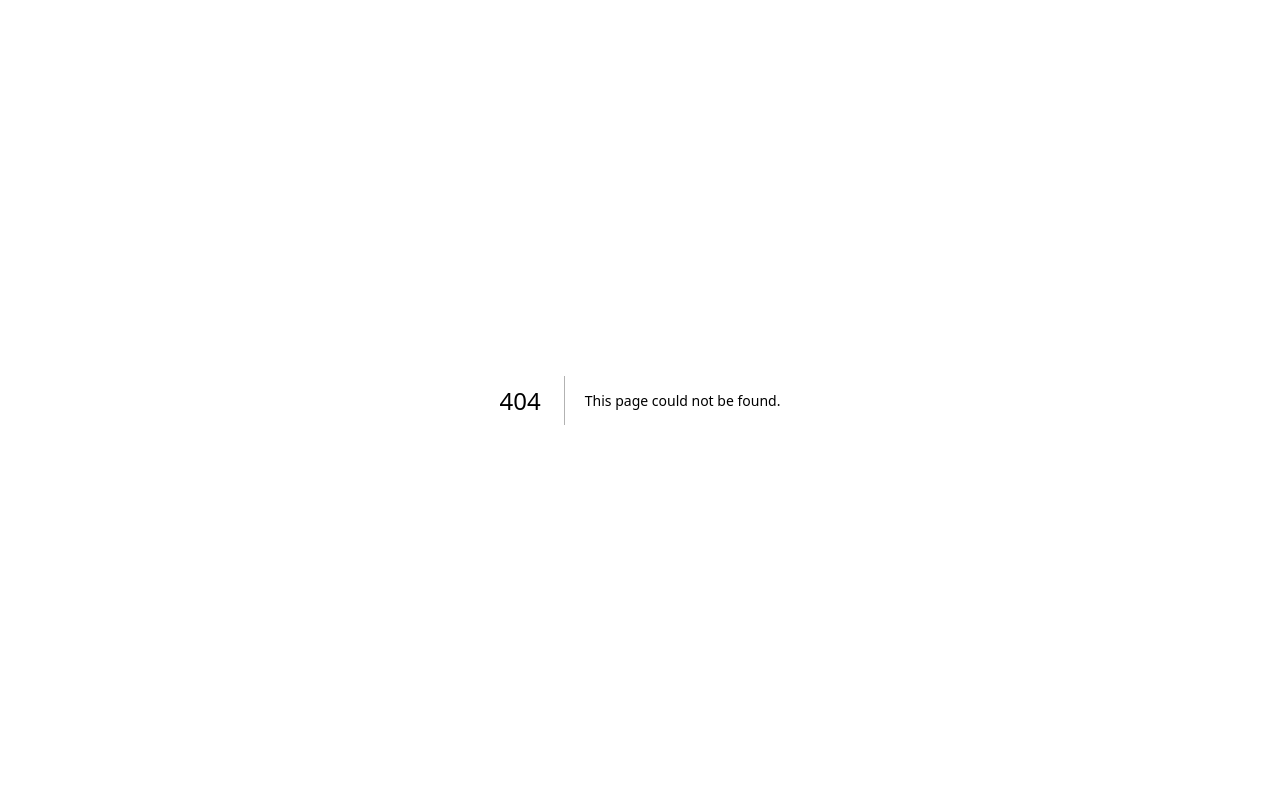
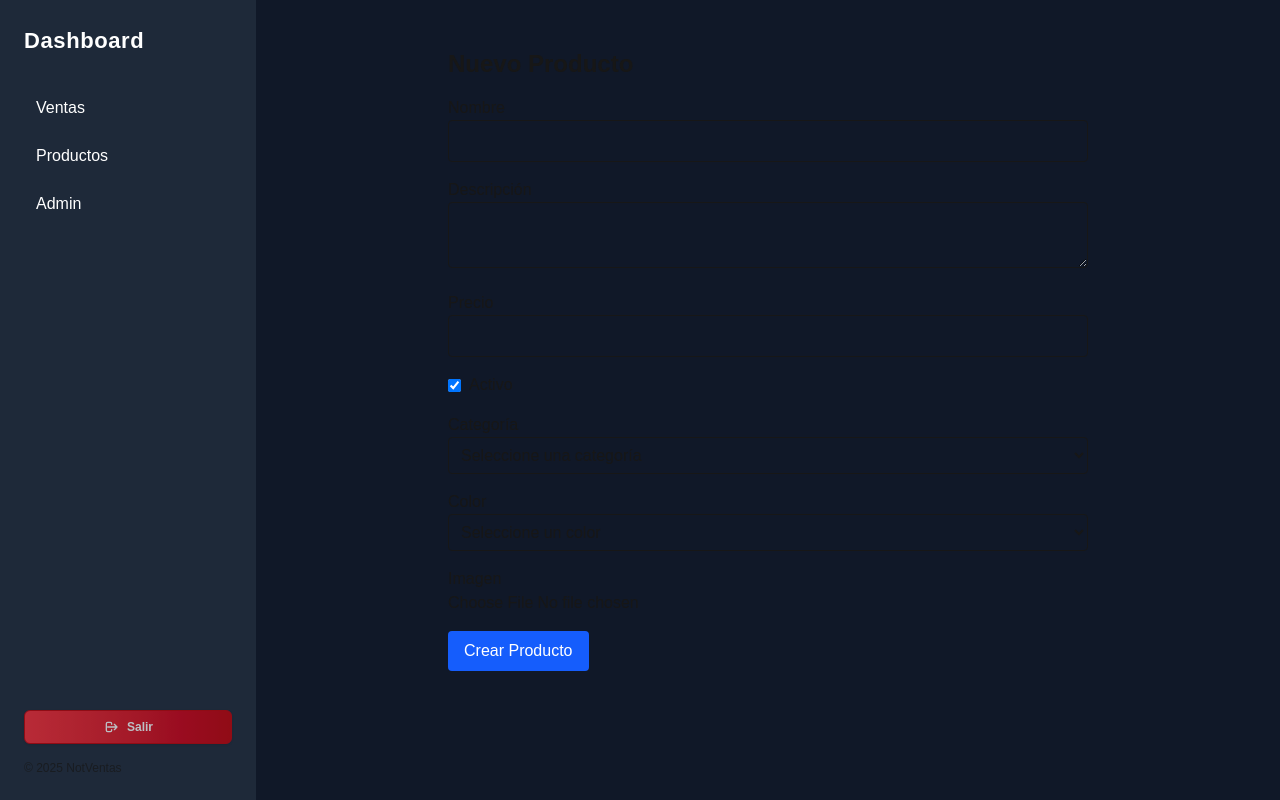
Before and after one commit to info288-17-202501/notVentas, a Next.js app in the folder app/front/: page /dashboard/stock/new in a window 1280 px wide. Before the commit this address had no page. Built offline with nearby package versions, Linux system fonts and the light colour scheme.

Commit message:
product card update - fix page product

```diff
--- /dev/null
+++ b/app/front/src/api/company.js
@@ -0,0 +1,12 @@
+import axios from '../lib/axios';
+
+// Función para obtener la lista de empresas
+export const getCompanies = async () => {
+  try {
+    const response = await axios.get('/company');
+    return response.data;
+  } catch (error) {
+    console.error('Error al obtener la lista de empresas:', error);
+    throw error;
+  }
+};
--- a/app/front/src/app/admin/companies/page.jsx
+++ b/app/front/src/app/admin/companies/page.jsx
@@ -1,6 +1,6 @@
 'use client';
 import React, { useEffect, useState } from 'react';
-
+import { getCompanies } from '../../../api/company.js'; // Asegúrate de que la ruta sea correcta
 
 const CompaniesPage = () => {
     const [companies, setCompanies] = useState([]);
@@ -10,11 +10,8 @@ const CompaniesPage = () => {
     useEffect(() => {
         const fetchCompanies = async () => {
             try {
-                const response = await fetch('http://localhost:3000/api/company');
-                if (!response.ok) throw new Error('Error al obtener información de la empresa');
-                const data = await response.json();
-                console.log("Respuesta de la API:", data); // Muestra la respuesta de la API
-                setCompanies(data);
+                const company = await getCompanies();
+                setCompanies(company);
             } catch (err) {
                 setError(err.message);
             } finally {
--- a/app/front/src/app/admin/page.js
+++ b/app/front/src/app/admin/page.js
@@ -7,23 +7,7 @@ const AdminPage = () => {
     return (
         <div style={styles.container}>
             <Navbar />
-            <main style={styles.main}>
-                <section style={styles.card}>
-                    <h2>Gestión de Usuarios</h2>
-                    <p>Administra los usuarios de la plataforma.</p>
-                    <button style={styles.button}>Ir a Usuarios</button>
-                </section>
-                <section style={styles.card}>
-                    <h2>Estadísticas</h2>
-                    <p>Consulta las estadísticas de uso.</p>
-                    <button style={styles.button}>Ver Estadísticas</button>
-                </section>
-                <section style={styles.card}>
-                    <h2>Configuración</h2>
-                    <p>Ajusta las configuraciones del sistema.</p>
-                    <button style={styles.button}>Abrir Configuración</button>
-                </section>
-            </main>
+
            <Footer />
         </div>
     );
--- a/app/front/src/app/cart/page.jsx
+++ b/app/front/src/app/cart/page.jsx
@@ -1,7 +1,7 @@
 // app/cart/page.tsx
 'use client';
 
-import { useCartStore } from '@/store/cartStore';
+import { useCartStore } from '../../store/cartStore';
 
 export default function CartPage() {
   const { items, removeFromCart, clearCart } = useCartStore();
--- /dev/null
+++ b/app/front/src/app/dashboard/stock/new/page.jsx
@@ -0,0 +1,160 @@
+'use client';
+import { useState } from "react";
+
+export default function NewProductPage() {
+  const [formData, setFormData] = useState({
+    name: "",
+    description: "",
+    price: "",
+    is_active: true,
+    category_id: "",
+    color_id: "",
+    image: null,
+  });
+
+  const handleChange = (e) => {
+    const { name, value, type, checked, files } = e.target;
+    if (type === "checkbox") {
+      setFormData({ ...formData, [name]: checked });
+    } else if (type === "file") {
+      setFormData({ ...formData, [name]: files[0] });
+    } else {
+      setFormData({ ...formData, [name]: value });
+    }
+  };
+
+  const handleSubmit = async (e) => {
+    e.preventDefault();
+
+    const data = new FormData();
+    for (const key in formData) {
+      data.append(key, formData[key]);
+    }
+
+    try {
+      const response = await fetch("/api/products", {
+        method: "POST",
+        body: data,
+      });
+
+      if (response.ok) {
+        alert("Producto creado exitosamente");
+        setFormData({
+          name: "",
+          description: "",
+          price: "",
+          is_active: true,
+          category_id: "",
+          color_id: "",
+          image: null,
+        });
+      } else {
+        alert("Error al crear el producto");
+      }
+    } catch (error) {
+      console.error("Error:", error);
+    }
+  };
+
+  return (
+    <div className="max-w-2xl mx-auto p-4">
+      <h1 className="text-2xl font-bold mb-4">Nuevo Producto</h1>
+      <form onSubmit={handleSubmit} className="space-y-4" encType="multipart/form-data">
+        <div>
+          <label className="block font-medium">Nombre</label>
+          <input
+            type="text"
+            name="name"
+            className="w-full border rounded p-2"
+            value={formData.name}
+            onChange={handleChange}
+            required
+          />
+        </div>
+
+        <div>
+          <label className="block font-medium">Descripción</label>
+          <textarea
+            name="description"
+            className="w-full border rounded p-2"
+            value={formData.description}
+            onChange={handleChange}
+            required
+          ></textarea>
+        </div>
+
+        <div>
+          <label className="block font-medium">Precio</label>
+          <input
+            type="number"
+            name="price"
+            className="w-full border rounded p-2"
+            value={formData.price}
+            onChange={handleChange}
+            required
+          />
+        </div>
+
+        <div className="flex items-center space-x-2">
+          <input
+            type="checkbox"
+            name="is_active"
+            checked={formData.is_active}
+            onChange={handleChange}
+          />
+          <label>Activo</label>
+        </div>
+
+        <div>
+          <label className="block font-medium">Categoría</label>
+          <select
+            name="category_id"
+            className="w-full border rounded p-2"
+            value={formData.category_id}
+            onChange={handleChange}
+            required
+          >
+            <option value="">Seleccione una categoría</option>
+            <option value="1">Electrónica</option>
+            <option value="2">Ropa</option>
+            {/* Más opciones según tu sistema */}
+          </select>
+        </div>
+
+        <div>
+          <label className="block font-medium">Color</label>
+          <select
+            name="color_id"
+            className="w-full border rounded p-2"
+            value={formData.color_id}
+            onChange={handleChange}
+            required
+          >
+            <option value="">Seleccione un color</option>
+            <option value="1">Rojo</option>
+            <option value="2">Azul</option>
+            {/* Más opciones según tu sistema */}
+          </select>
+        </div>
+
+        <div>
+          <label className="block font-medium">Imagen</label>
+          <input
+            type="file"
+            name="image"
+            accept="image/*"
+            className="w-full"
+            onChange={handleChange}
+          />
+        </div>
+
+        <button
+          type="submit"
+          className="bg-blue-600 text-white px-4 py-2 rounded hover:bg-blue-700"
+        >
+          Crear Producto
+        </button>
+      </form>
+    </div>
+  );
+}
--- a/app/front/src/app/dashboard/stock/page.jsx
+++ b/app/front/src/app/dashboard/stock/page.jsx
@@ -1,5 +1,6 @@
 'use client';
 import React, { useEffect, useState } from 'react';
+import ProductCard from '../../../components/ProductCard1';
 
 const tableStyle = {
     width: '100%',
@@ -54,37 +55,11 @@ const ProductList = () => {
     return (
         <div>
             <h1>Lista de Productos</h1>
-            <table style={tableStyle}>
-                <thead>
-                    <tr>
-                        <th style={thStyle}>ID</th>
-                        <th style={thStyle}>Nombre</th>
-                        <th style={thStyle}>Descripción</th>
-                        <th style={thStyle}>Precio</th>
-                        <th style={thStyle}>Activo</th>
-                        <th style={thStyle}>ID Categoría</th>
-                        <th style={thStyle}>ID Color</th>
-                    </tr>
-                </thead>
-                <tbody>
-                    {products.map((prod, idx) => (
-                        <tr
-                            key={prod.id}
-                            style={hoveredRow === idx ? trHoverStyle : {}}
-                            onMouseEnter={() => setHoveredRow(idx)}
-                            onMouseLeave={() => setHoveredRow(null)}
-                        >
-                            <td style={tdStyle}>{prod.id}</td>
-                            <td style={tdStyle}>{prod.name}</td>
-                            <td style={tdStyle}>{prod.description}</td>
-                            <td style={tdStyle}>${prod.price}</td>
-                            <td style={tdStyle}>{prod.is_active ? 'Sí' : 'No'}</td>
-                            <td style={tdStyle}>{prod.category_id}</td>
-                            <td style={tdStyle}>{prod.color_id}</td>
-                        </tr>
-                    ))}
-                </tbody>
-            </table>
+            <div className="grid grid-cols-1 sm:grid-cols-2 md:grid-cols-3 gap-4 p-4">
+                {products.map((product) => (
+                    <ProductCard key={product.id} product={product} />
+                ))}
+            </div>
         </div>
     );
 };
--- /dev/null
+++ b/app/front/src/components/ProductCard1.jsx
@@ -0,0 +1,42 @@
+export default function ProductCard({ product }) {
+  return (
+    <div className="max-w-sm rounded-2xl shadow-md border p-4 bg-white">
+      <div className="flex items-center justify-between mb-2">
+        <h2 className="text-xl font-bold">{product.name}</h2>
+      </div>
+      <p className="text-sm text-gray-600 mb-2">{product.description}</p>
+      <p className="text-base font-semibold text-gray-800">
+        {new Intl.NumberFormat("es-CL", {
+          style: "currency",
+          currency: "CLP",
+        }).format(product.price)}
+      </p>
+      <p className="text-sm text-gray-500 mb-2">{product.category}</p>
+      {/* Mostrar marca */}
+      {product.brand && (
+        <p className="text-sm text-gray-500 mb-2">Marca: {product.brand.name}</p>
+      )}
+      {/* Mostrar colores */}
+      {product.colors && product.colors.length > 0 && (
+        <div className="flex items-center mb-2">
+          <span className="text-sm text-gray-500 mr-2">Colores:</span>
+          {product.colors.map((color, idx) => (
+            <span
+              key={idx}
+              className="w-4 h-4 rounded-full border mr-1 inline-block"
+              title={color.name}
+              style={{ backgroundColor: color.code }}
+            ></span>
+          ))}
+        </div>
+      )}
+      <span
+        className={`inline-block px-2 py-1 rounded text-xs font-medium ${
+          product.is_active ? "bg-green-100 text-green-800" : "bg-red-100 text-red-800"
+        }`}
+      >
+        {product.is_active ? "Disponible" : "Agotado"}
+      </span>
+    </div>
+  );
+}
```
